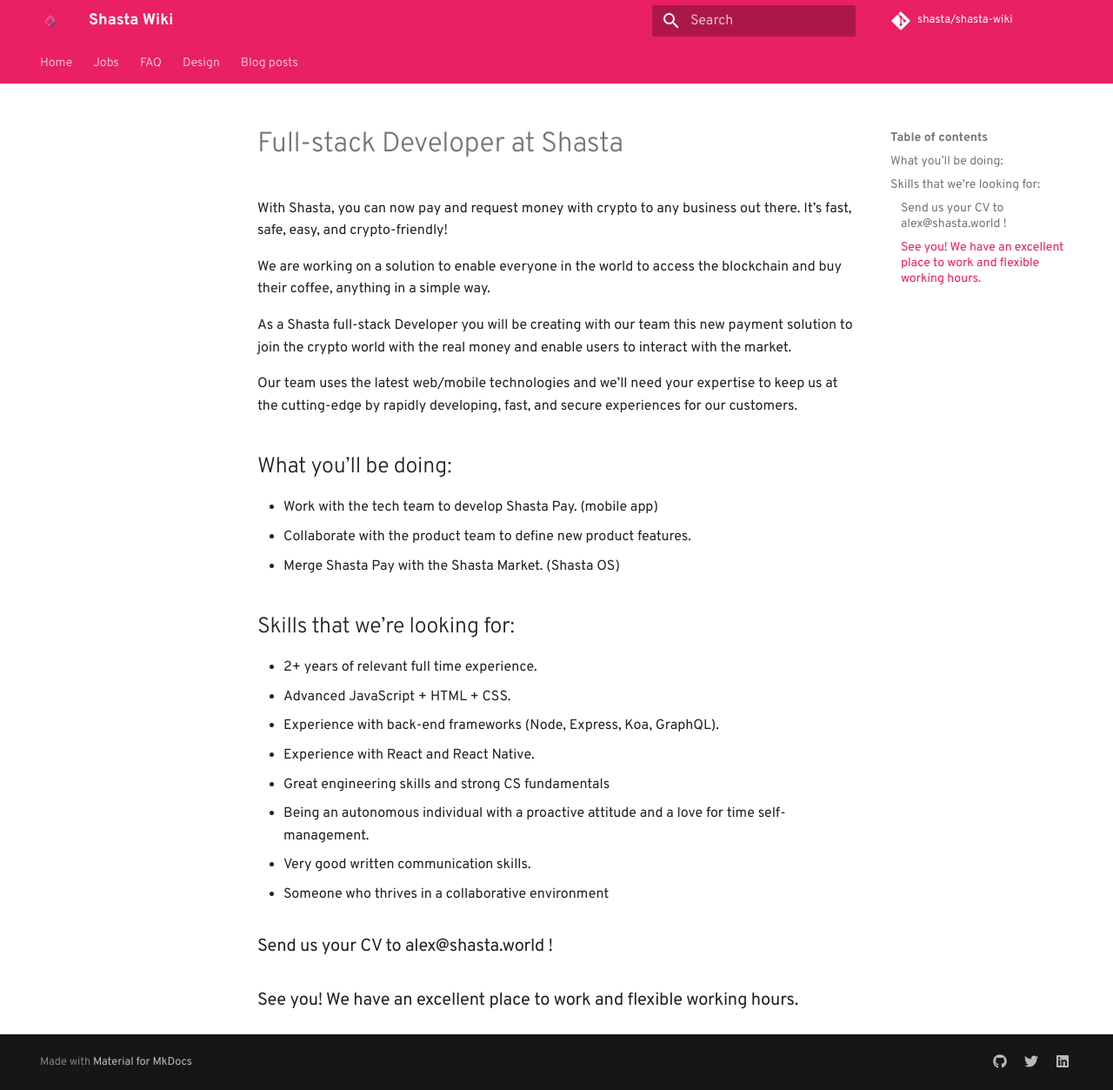
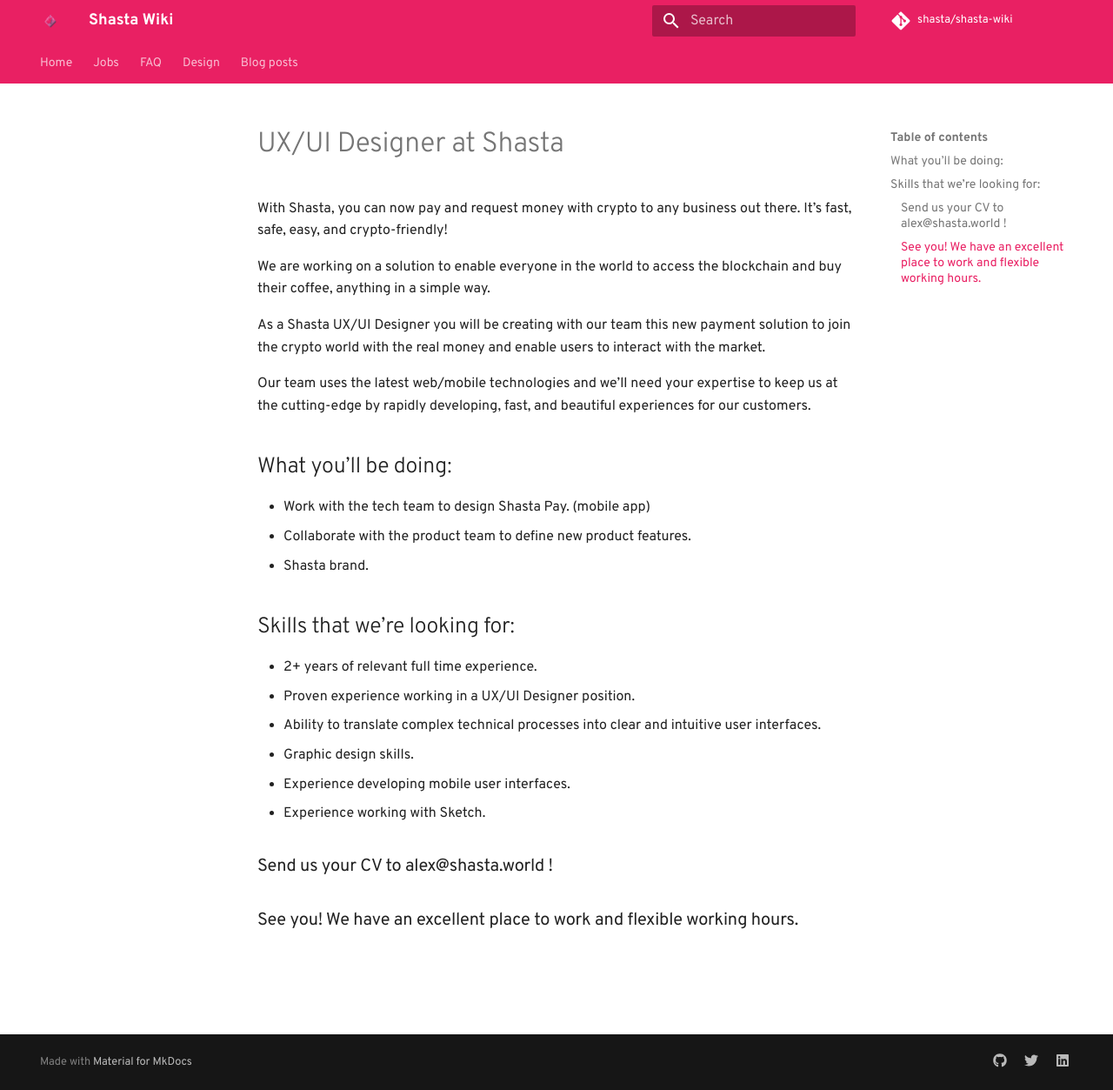
Before and after one commit to Shasta/shasta-wiki, an MkDocs documentation site: the page built from docs/jobs/designer.md, in a window 1280 px wide and 1253 px high. Shown: the whole window at 87% size. Built offline with MkDocs 1.6.1 and Material for MkDocs 9.7.7, drawn with Linux system fonts in a browser that asks for light colours; some web fonts are replaced; comment, search, counter and statistics services are not loaded; old or Windows-style settings are respelled for this version of MkDocs.

Commit message:
designer

```diff
--- a/docs/jobs/designer.md
+++ b/docs/jobs/designer.md
@@ -1,30 +1,28 @@
-# Full-stack Developer at Shasta
+# UX/UI Designer at Shasta
 
 With Shasta, you can now pay and request money with crypto to any business out there. It’s fast, safe, easy, and crypto-friendly!
 
 We are working on a solution to enable everyone in the world to access the blockchain and buy their coffee, anything in a simple way.
 
-As a Shasta full-stack Developer you will be creating with our team this new payment solution to join the crypto world with the real money and enable users to interact with the market.
+As a Shasta UX/UI Designer you will be creating with our team this new payment solution to join the crypto world with the real money and enable users to interact with the market.
 
-Our team uses the latest web/mobile technologies and we’ll need your expertise to keep us at the cutting-edge by rapidly developing, fast, and secure experiences for our customers.
+Our team uses the latest web/mobile technologies and we’ll need your expertise to keep us at the cutting-edge by rapidly developing, fast, and beautiful experiences for our customers.
 
 ## What you’ll be doing:
 
-- Work with the tech team to develop Shasta Pay. (mobile app)
+- Work with the tech team to design Shasta Pay. (mobile app)
 - Collaborate with the product team to define new product features.
-- Merge Shasta Pay with the Shasta Market. (Shasta OS)
+- Shasta brand.
 
 
 ## Skills that we’re looking for:
 
 - 2+ years of relevant full time experience.
-- Advanced JavaScript + HTML + CSS.
-- Experience with back-end frameworks (Node, Express, Koa, GraphQL).
-- Experience with React and React Native.
-- Great engineering skills and strong CS fundamentals
-- Being an autonomous individual with a proactive attitude and a love for time self-management.
-- Very good written communication skills.
-- Someone who thrives in a collaborative environment
+- Proven experience working in a UX/UI Designer position.
+- Ability to translate complex technical processes into clear and intuitive user interfaces.
+- Graphic design skills.
+- Experience developing mobile user interfaces.
+- Experience working with Sketch.
 
 ### Send us your CV to alex@shasta.world !
 ### See you! We have an excellent place to work and flexible working hours.
```
